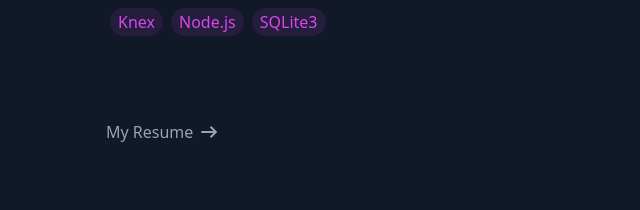
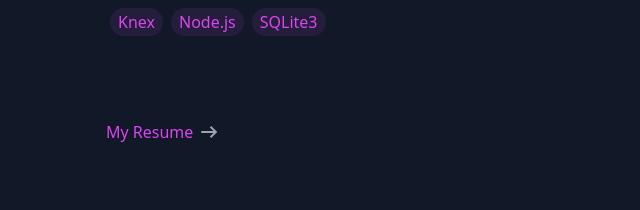
Before and after one commit to andrew-trotter/portfolio, a React (Vite) app: page / in a window 1280 px wide. Shown: the part 968-1178 px from the top of the page, without its empty margins (558-1198 px from the left). Built offline with nearby package versions, Linux system fonts and the light colour scheme.

Commit message:
style: improvements to resume, changed animation

```diff
--- a/src/Components/ExperiencePage.tsx
+++ b/src/Components/ExperiencePage.tsx
@@ -24,10 +24,10 @@ function ExperiencePage() {
         className="flex group p-4 w-fit justify-start "
         aria-label='Link to my resume (PDF, 3.9 MB)'
       >
-        <p className="group-hover:text-fuchsia-500 group-hover:ease-in-out duration-300 text-gray-400 ">
+        <p className="text-fuchsia-500 group-hover:ease-in-out duration-300  ">
           My Resume
         </p>
-        <span className="material-symbols-outlined ml-1 group-hover:ease-in-out group-hover:text-fuchsia-500 group-hover:ml-3 duration-300">
+        <span className="material-symbols-outlined ml-1 group-hover:ease-in-out group-hover:-rotate-45 group-hover:text-fuchsia-500 duration-300">
           arrow_right_alt
         </span>
       </a>
```
